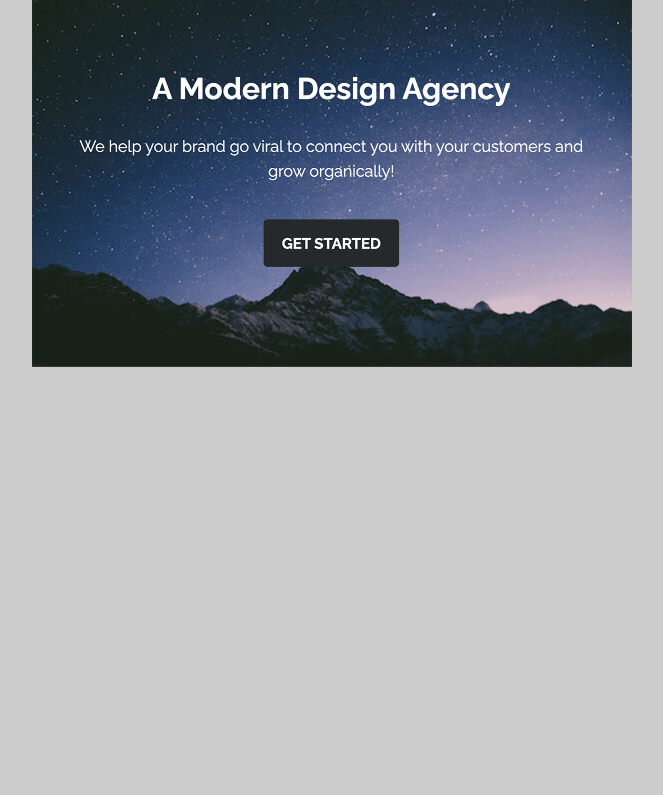
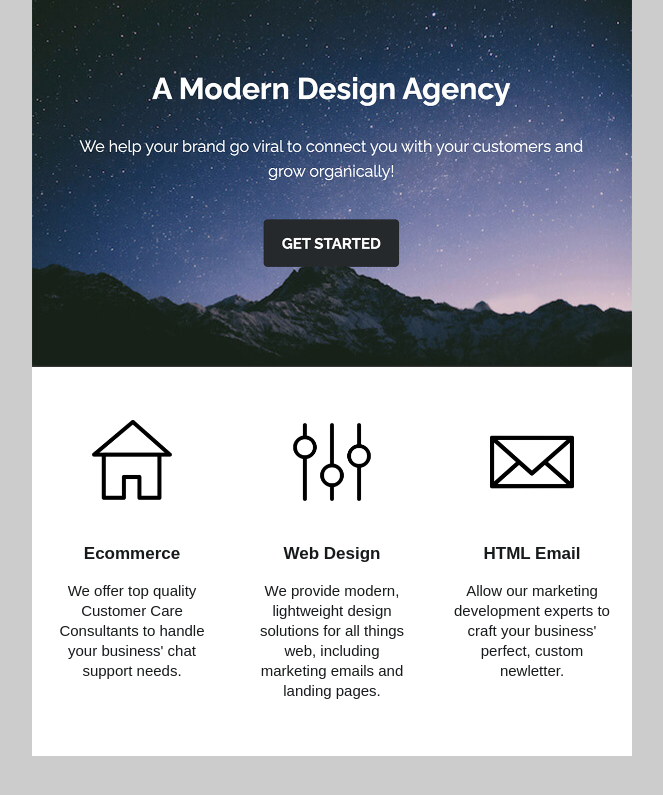
Before and after one commit to stephorc/modern-html-email-template, a plain HTML site: page index.html in a window 1280 px wide. Shown: the part 91-886 px from the top of the page, without its empty margins (308-971 px from the left). Before the commit the page ends 800 px from the top, so only its background shows below. Drawn offline with Linux system fonts and the light colour scheme.

Commit message:
Added layout and styling to feature section in index.html.

```diff
--- a/index.html
+++ b/index.html
@@ -21,6 +21,7 @@
       img {
         padding: 0;
       }
+
       .wrapper {
         width: 100%;
         table-layout: fixed;
@@ -36,6 +37,7 @@
         font-family: sans-serif;
         color: #171a1b;
       }
+
       .two-columns {
         text-align: center;
         font-size: 0;
@@ -46,6 +48,27 @@
         display: inline-block;
         vertical-align: top;
         text-align: center;
+      }
+
+      .three-columns {
+        text-align: center;
+        font-size: 0;
+        padding: 15px 0 25px;
+      }
+      .three-columns .column {
+        width: 100%;
+        max-width: 200px;
+        display: inline-block;
+        vertical-align: top;
+        text-align: center;
+      }
+      .three-columns .padding {
+        padding: 15px;
+      }
+      .three-columns .content {
+        font-size: 15px;
+        line-height: 20px;
+        padding: 0 5px;
       }
     </style>
   </head>
@@ -107,6 +130,89 @@
             </a>
           </td>
         </tr>
+        <!-- Features Section -->
+        <tr>
+          <td>
+            <table width="100%">
+              <tr>
+                <td class="three-columns">
+                  <!-- Ecommerce Feature -->
+                  <table class="column">
+                    <tr>
+                      <td class="padding">
+                        <table class="content">
+                          <tr>
+                            <td>
+                              <a href="#">
+                                <img src="images/home.png" alt="Ecommerce" title="Ecommerce" width="130" style="max-width: 130px;">
+                              </a>
+                            </td>
+                          </tr>
+                          <tr>
+                            <td>
+                              <p style="font-weight: bold; font-size: 17px;">Ecommerce</p>
+                              <p>
+                                We offer top quality Customer Care Consultants to handle your business' chat support needs.
+                              </p>
+                            </td>
+                          </tr>
+                        </table>
+                      </td>
+                    </tr>
+                  </table>
+                  <!-- Web Design Feature -->
+                  <table class="column">
+                    <tr>
+                      <td class="padding">
+                        <table class="content">
+                          <tr>
+                            <td>
+                              <a href="#">
+                                <img src="images/settings.png" alt="Web Design" title="Web Design" width="130" style="max-width: 130px;">
+                              </a>
+                            </td>
+                          </tr>
+                          <tr>
+                            <td>
+                              <p style="font-weight: bold; font-size: 17px;">Web Design</p>
+                              <p>
+                                We provide modern, lightweight design solutions for all things web, including marketing emails and landing pages.
+                              </p>
+                            </td>
+                          </tr>
+                        </table>
+                      </td>
+                    </tr>
+                  </table>
+                  <!-- HTML Email Feature -->
+                  <table class="column">
+                    <tr>
+                      <td class="padding">
+                        <table class="content">
+                          <tr>
+                            <td>
+                              <a href="#">
+                                <img src="images/email.png" alt="HTML Email" title="HTML Email" width="130" style="max-width: 130px;">
+                              </a>
+                            </td>
+                          </tr>
+                          <tr>
+                            <td>
+                              <p style="font-weight: bold; font-size: 17px;">HTML Email</p>
+                              <p>
+                                Allow our marketing development experts to craft your business' perfect, custom newletter.
+                              </p>
+                            </td>
+                          </tr>
+                        </table>
+                      </td>
+                    </tr>
+                  </table>
+                </td>
+              </tr>
+            </table>
+          </td>
+        </tr>
       </table>
     </center>
   </body>
```
